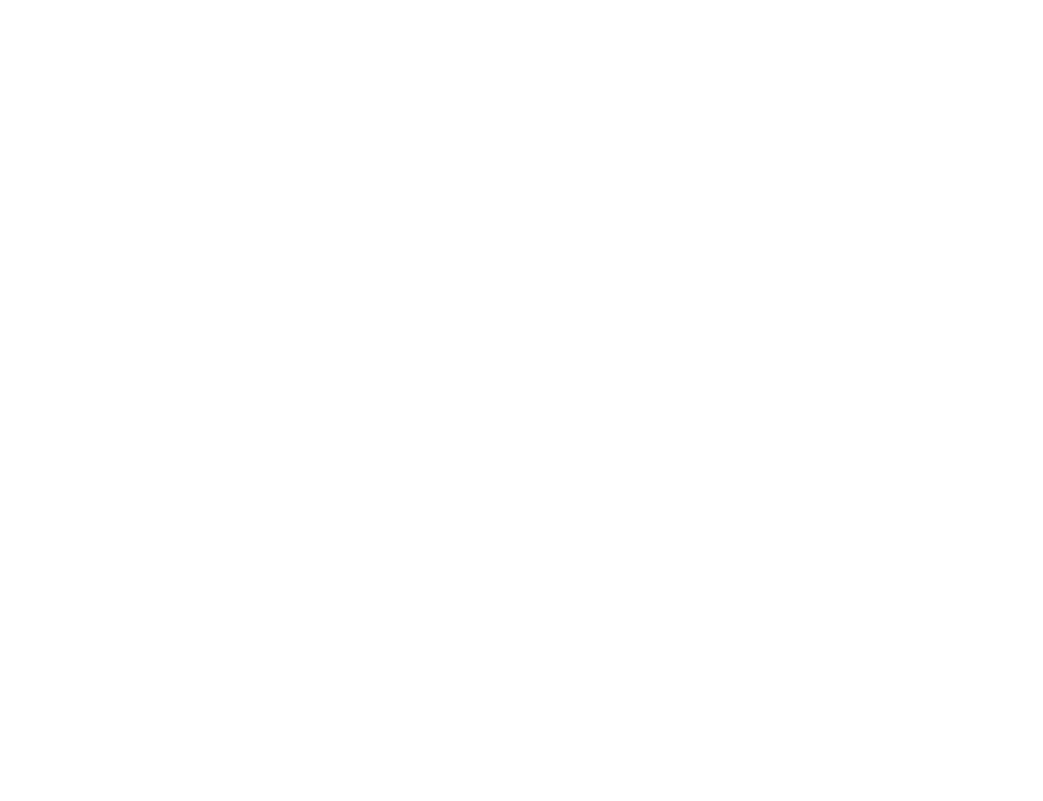
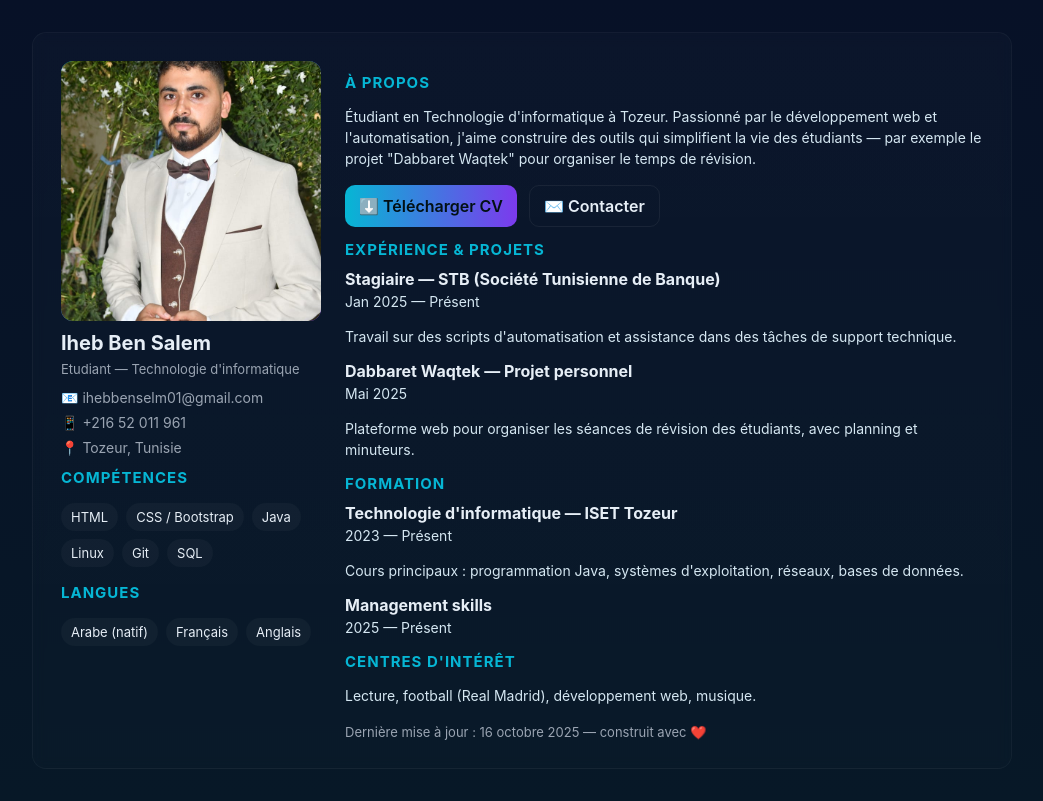
Before and after one commit to iheb-1/DSItest, a plain HTML site: page index.html in a window 1280 px wide. Shown: the whole page, without its empty margins (118-1161 px from the left). Drawn offline with Linux system fonts and the light colour scheme.

Commit message:
instalal commit:addel html,css,and image files

```diff
--- a/index.html
+++ b/index.html
@@ -1,11 +1,102 @@
-<!DOCTYPE html>
-<html lang="en">
+<!doctype html>
+<html lang="fr">
 <head>
-    <meta charset="UTF-8">
-    <meta name="viewport" content="width=device-width, initial-scale=1.0">
-    <title>titre</title>
+  <meta charset="utf-8" />
+  <meta name="viewport" content="width=device-width, initial-scale=1" />
+  <title>Mini CV — Iheb Ben Salem</title>
+  <link rel="stylesheet" href="style.css">
 </head>
 <body>
+  <div class="container">
+    <div class="card" role="main">
+      <aside>
+        <div class="photo">
+          <img src="m1.jpg" alt="Photo de profil" />
+        </div>
 
+        <h1 class="name">Iheb Ben Salem</h1>
+        <div class="role">Etudiant — Technologie d'informatique</div>
+
+        <div class="contact">
+          <div>📧 ihebbenselm01@gmail.com</div>
+          <div>📱 +216 52 011 961</div>
+          <div>📍 Tozeur, Tunisie</div>
+        </div>
+
+        <div class="skills-section">
+          <h2>Compétences</h2>
+          <ul class="skills">
+            <li>HTML</li>
+            <li>CSS / Bootstrap</li>
+            <li>Java</li>
+            <li>Linux</li>
+            <li>Git</li>
+            <li>SQL</li>
+          </ul>
+        </div>
+
+        <div class="langues-section">
+          <h2>Langues</h2>
+          <ul class="skills">
+            <li>Arabe (natif)</li>
+            <li>Français</li>
+            <li>Anglais</li>
+          </ul>
+        </div>
+      </aside>
+
+      <section class="right">
+        <div class="about-section">
+          <h2>À propos</h2>
+          <p>Étudiant en Technologie d'informatique à Tozeur. Passionné par le développement web et l'automatisation, j'aime construire des outils qui simplifient la vie des étudiants — par exemple le projet "Dabbaret Waqtek" pour organiser le temps de révision.</p>
+          <div class="buttons">
+            <a class="btn-download" href="#" id="downloadBtn">⬇️ Télécharger CV</a>
+            <a class="btn-contact" href="mailto:ihebbenselm01@gmail.com">✉️ Contacter</a>
+          </div>
+        </div>
+
+        <div class="exp-section">
+          <h2>Expérience & Projets</h2>
+          <div class="exp-item">
+            <b>Stagiaire — STB (Société Tunisienne de Banque)</b>
+            <p class="date">Jan 2025 — Présent</p>
+            <p>Travail sur des scripts d'automatisation et assistance dans des tâches de support technique.</p>
+          </div>
+          <div class="exp-item">
+            <b>Dabbaret Waqtek — Projet personnel</b>
+            <p class="date">Mai 2025</p>
+            <p>Plateforme web pour organiser les séances de révision des étudiants, avec planning et minuteurs.</p>
+          </div>
+        </div>
+
+        <div class="formation-section">
+          <h2>Formation</h2>
+          <div class="exp-item">
+            <b>Technologie d'informatique — ISET Tozeur</b>
+            <p class="date">2023 — Présent</p>
+            <p>Cours principaux : programmation Java, systèmes d'exploitation, réseaux, bases de données.</p>
+            <b>Management skills</b>
+            <p class="date">2025 — Présent</p>
+          </div>
+        </div>
+
+        <div class="interets-section">
+          <h2>Centres d'intérêt</h2>
+          <p>Lecture, football (Real Madrid), développement web, musique.</p>
+        </div>
+
+        <footer>
+          Dernière mise à jour : 16 octobre 2025 — construit avec ❤️
+        </footer>
+      </section>
+    </div>
+  </div>
+
+  <script>
+    document.getElementById('downloadBtn').addEventListener('click', function(e){
+      e.preventDefault();
+      window.print();
+    });
+  </script>
 </body>
 </html>
--- /dev/null
+++ b/style.css
@@ -0,0 +1,184 @@
+:root {
+  --bg: #0f1724;
+  --card: #0b1220;
+  --accent: #06b6d4;
+  --muted: #9aa4b2;
+  --text: #e6eef6;
+  --radius: 14px;
+  font-family: Inter, ui-sans-serif, system-ui, -apple-system, "Segoe UI", Roboto, "Helvetica Neue", Arial;
+}
+
+* {
+  box-sizing: border-box;
+}
+
+body {
+  margin: 0;
+  background: linear-gradient(180deg, #071127 0%, #071827 100%);
+  color: var(--text);
+  min-height: 100vh;
+  display: flex;
+  align-items: center;
+  justify-content: center;
+  padding: 32px;
+}
+
+.container {
+  width: 100%;
+  max-width: 980px;
+}
+
+.card {
+  background: linear-gradient(180deg, rgba(255, 255, 255, 0.02), rgba(255, 255, 255, 0.01));
+  border: 1px solid rgba(255, 255, 255, 0.04);
+  backdrop-filter: blur(6px);
+  padding: 28px;
+  border-radius: var(--radius);
+  display: grid;
+  grid-template-columns: 260px 1fr;
+  gap: 24px;
+}
+
+.photo {
+  width: 100%;
+  height: 260px;
+  border-radius: 12px;
+  overflow: hidden;
+  background: linear-gradient(135deg, var(--accent), #7c3aed);
+  display: flex;
+  align-items: center;
+  justify-content: center;
+}
+
+.photo img {
+  width: 100%;
+  height: 100%;
+  object-fit: cover;
+  display: block;
+}
+
+.name {
+  font-size: 20px;
+  font-weight: 700;
+  margin: 10px 0 0 0;
+}
+
+.role {
+  font-size: 13px;
+  color: var(--muted);
+  margin-top: 6px;
+}
+
+.contact {
+  margin-top: 12px;
+  font-size: 14px;
+}
+
+.contact div {
+  margin: 8px 0;
+  color: var(--muted);
+}
+
+h2 {
+  font-size: 15px;
+  color: var(--accent);
+  text-transform: uppercase;
+  letter-spacing: 1px;
+  margin-bottom: 10px;
+}
+
+.skills {
+  list-style: none;
+  padding: 0;
+  display: flex;
+  flex-wrap: wrap;
+  gap: 8px;
+}
+
+.skills li {
+  background: rgba(255, 255, 255, 0.03);
+  padding: 6px 10px;
+  border-radius: 999px;
+  font-size: 13px;
+}
+
+.about-section p,
+.exp-item p,
+.interets-section p {
+  font-size: 14px;
+  color: #d5e7f2;
+  line-height: 1.5;
+}
+
+.exp-item {
+  margin-bottom: 14px;
+}
+
+.date {
+  color: var(--muted);
+  font-size: 13px;
+  margin: 2px 0 6px 0;
+}
+
+.buttons {
+  display: flex;
+  gap: 12px;
+  margin-top: 16px;
+}
+
+.btn-download,
+.btn-contact {
+  display: inline-flex;
+  align-items: center;
+  gap: 8px;
+  padding: 10px 14px;
+  border-radius: 10px;
+  text-decoration: none;
+  font-weight: 600;
+}
+
+.btn-download {
+  background: linear-gradient(90deg, var(--accent), #7c3aed);
+  color: #021014;
+}
+
+.btn-contact {
+  background: transparent;
+  border: 1px solid rgba(255, 255, 255, 0.06);
+  color: var(--text);
+}
+
+footer {
+  margin-top: 18px;
+  color: var(--muted);
+  font-size: 13px;
+}
+
+@media (max-width: 820px) {
+  .card {
+    grid-template-columns: 1fr;
+  }
+
+  .photo {
+    height: 200px;
+  }
+}
+
+@media print {
+  body {
+    background: #fff;
+    color: #000;
+  }
+
+  .card {
+    border: 0;
+    box-shadow: none;
+    background: transparent;
+  }
+
+  .btn-download,
+  .btn-contact,
+  footer {
+    display: none;
+  }
+}
```
Also changed, not shown: m1.jpg (added).
